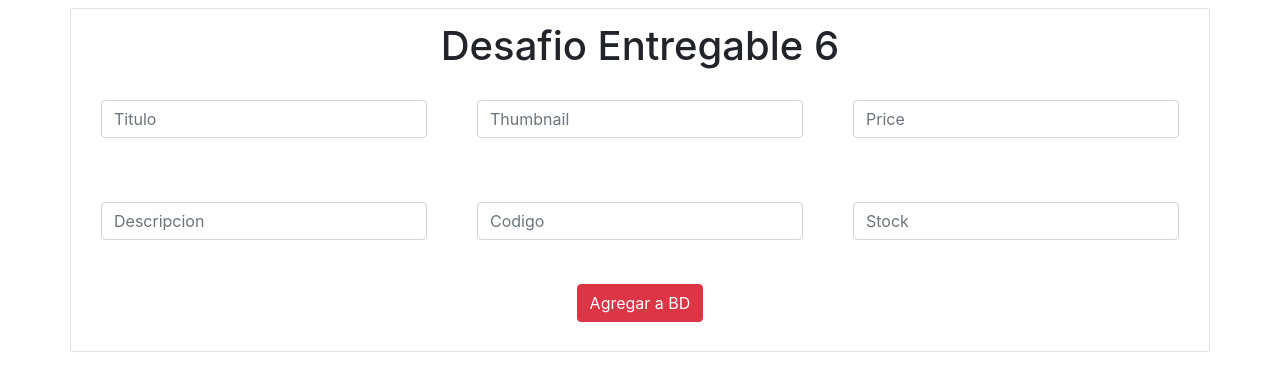
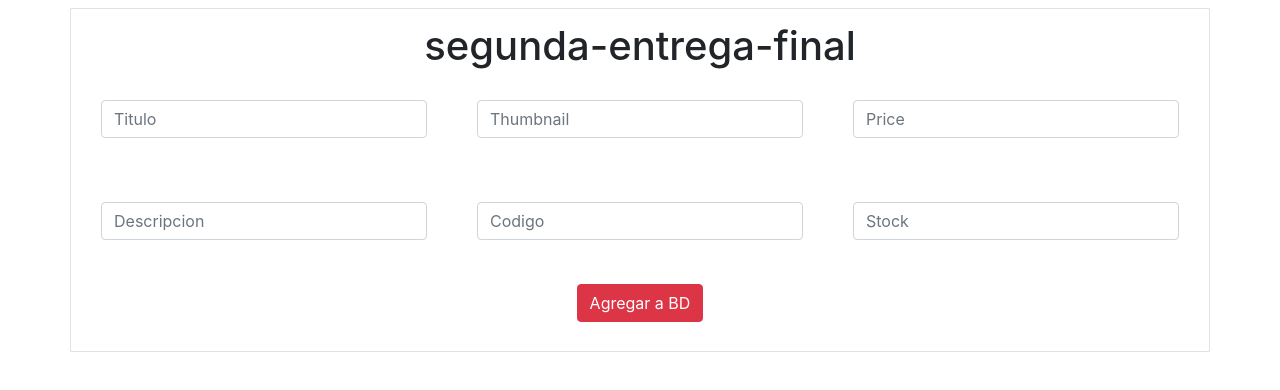
Before and after one commit to emixi45/segunda-final-backend, a website: page public/index.html in a window 1280 px wide. Drawn offline with nearby package versions, Linux system fonts and the light colour scheme.

Commit message:
segundo-final

```diff
--- a/public/index.html
+++ b/public/index.html
@@ -7,11 +7,11 @@
     <link rel="stylesheet" href="index.css"/>
     <link rel="stylesheet" href="https://cdn.jsdelivr.net/npm/bootstrap@4.3.1/dist/css/bootstrap.min.css"
           integrity="sha384-ggOyR0iXCbMQv3Xipma34MD+dH/1fQ784/j6cY/iJTQUOhcWr7x9JvoRxT2MZw1T" crossorigin="anonymous">
-    <title>Primera Entrega Final</title>
+    <title>segunda-entrega-final</title>
 </head>
 <body>
 <div class="container text-center mt-2 border">
-    <h1 class="m-2">Desafio Entregable 6</h1>
+    <h1 class="m-2">segunda-entrega-final</h1>
     <form action="/api/productos" enctype="multipart/form-data" method="POST">
         <div class="row g-3">
             <!-- title input -->
```
